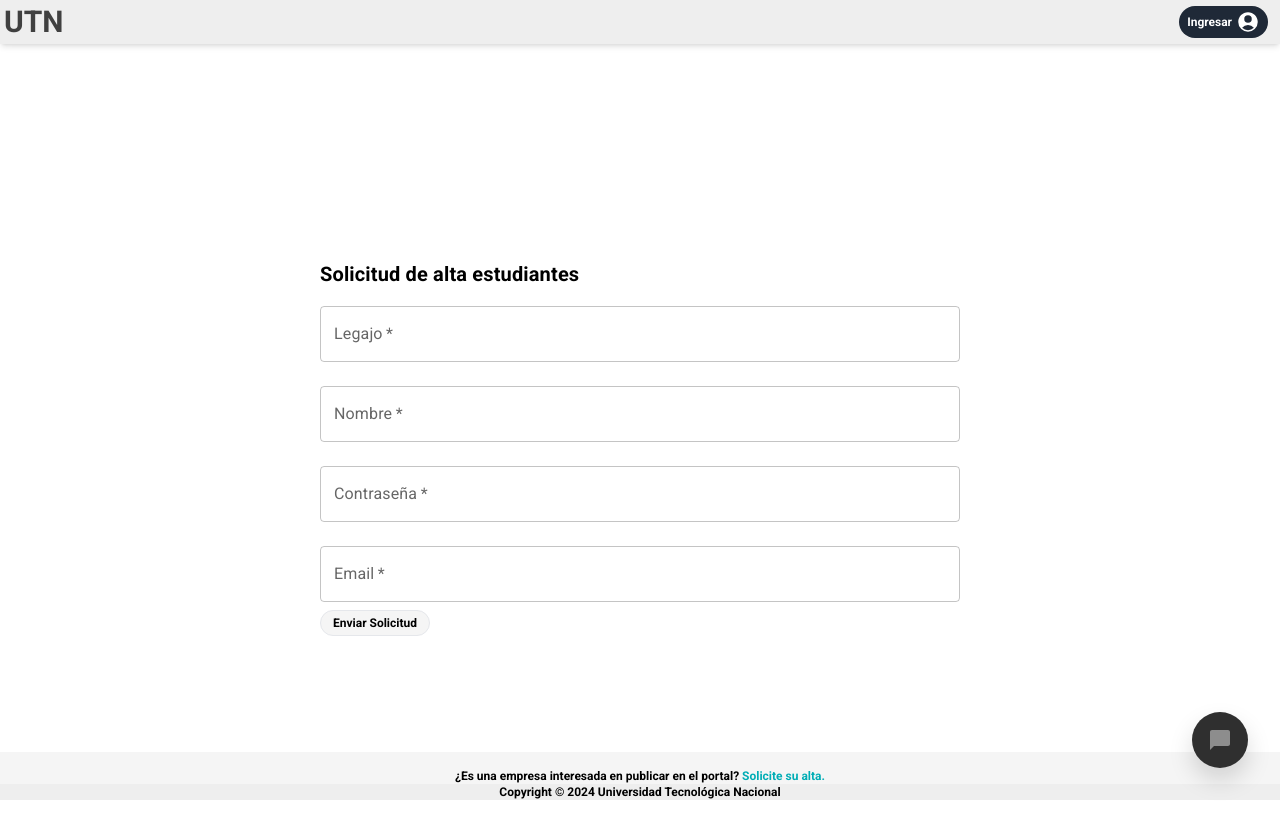
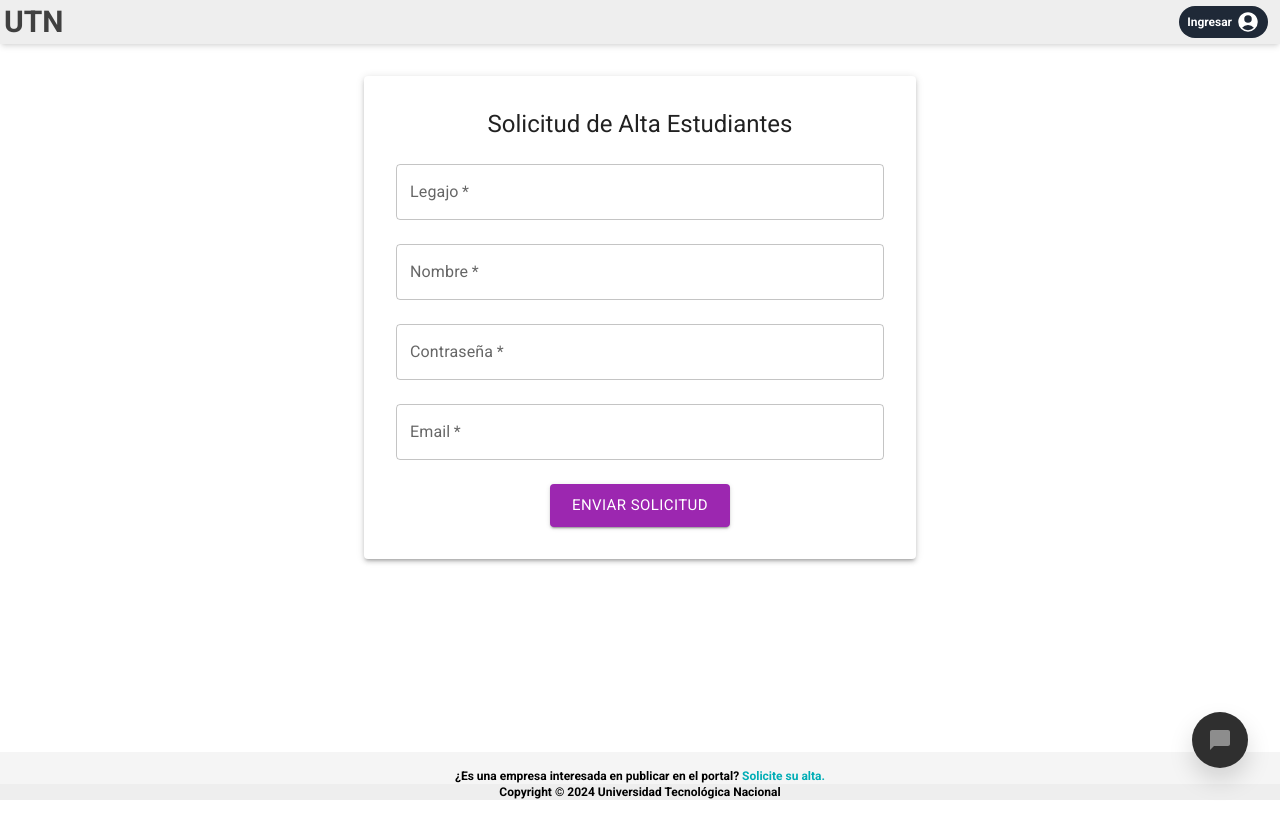
Before and after one commit to salinasariel/final-proyect-frontend, a React (Vite) app in the folder pps_front/: page /createstudent in a window 1280 px wide. Shown: the top 838 px of the page. After the commit the page ends 800 px from the top, so only its background shows below. Built offline with nearby package versions, Linux system fonts and the light colour scheme.

Commit message:
validation register

```diff
--- a/pps_front/src/components/ProfileData.jsx
+++ b/pps_front/src/components/ProfileData.jsx
@@ -5,11 +5,7 @@ import useTokenData from "../hooks/useTokenData";
 import ChangeUserPicture from "./ChangeUserPicture";
 import { AuthContext } from "../AuthProvider";
 import {
-  Avatar,
   Typography,
-  Fab,
-  Divider,
-  Link,
   Dialog,
   DialogTitle,
   DialogContent,
@@ -22,11 +18,19 @@ import {
   Radio,
   FormControl,
   FormLabel,
+  MenuItem,
 } from "@mui/material";
 
 import { useState, useEffect, useContext } from "react";
 import { useNavigate } from "react-router-dom";
 import Footer from "./Footer";
+
+const LISTA = [
+  { value: "dni", label: "DNI" },
+  { value: "pasaporte", label: "Pasaporte" },
+  { value: "cedula", label: "Cédula de identidad" },
+  {value: "Libreta Civica", label: "LC"},
+];
 
 const ProfileData = () => {
   const { isLoggedIn } = useContext(AuthContext);
@@ -312,12 +316,12 @@ const ProfileData = () => {
                   required
                   select
                 >
-                  {/*aca se agrega las opciones para el tipo de documento
+                  {/*aca se agrega las opciones para el tipo de documento*/}
                   {LISTA.map((option) => (
-                    <option key={option.value} value={option.value}>
+                    <MenuItem key={option.value} value={option.value}>
                       {option.label}
-                    </option>
-                  ))}*/}
+                    </MenuItem>
+                  ))}
                 </TextField>
               </Grid>
               <Grid item xs={8}>
@@ -352,24 +356,24 @@ const ProfileData = () => {
                 name="row-radio-buttons-group"
               >
                 <FormControlLabel
-                  value=""
+                  value="Soltero"
                   control={<Radio color="secondary" />}
                   label="Soltero"
                 />
                 <FormControlLabel
-                  value=""
+                  value="Casado"
                   control={<Radio color="secondary" />}
                   label="Casado"
                 />
                 <FormControlLabel
-                  value=""
+                  value="Divorciado"
                   control={<Radio color="secondary" />}
                   label="Divorciado"
                 />
                 <FormControlLabel
-                  value=""
+                  value="Viudo"
                   control={<Radio color="secondary" />}
-                  label="viudo"
+                  label="Viudo"
                 />
               </RadioGroup>
             </FormControl>
--- a/pps_front/src/pages/CreateStudent.jsx
+++ b/pps_front/src/pages/CreateStudent.jsx
@@ -1,5 +1,5 @@
 import { useState } from "react";
-import { TextField, Button, Typography } from "@mui/material";
+import { TextField, Button, Typography, Box, Paper, Container } from "@mui/material";
 import Header from "../components/Header";
 import Footer from "../components/Footer";
 import api from "../api";
@@ -14,6 +14,20 @@ const CreateStudent = () => {
 
   const handleSubmit = async (e) => {
     e.preventDefault();
+
+    if (!fileNumber.match(/^\d{5}$/)) {
+      toast.error("El número de legajo debe tener exactamente 5 caracteres numéricos.");
+      return;
+    }
+
+    const passwordPattern = /^(?=.*[a-z])(?=.*[A-Z])(?=.*\d).{7,}$/;
+    if (!password.match(passwordPattern)) {
+      toast.error(
+        "La contraseña debe tener al menos 7 caracteres, 1 letra mayúscula, 1 letra minúscula y 1 número."
+      );
+      return;
+    }
+
     const studentData = {
       email: email,
       password: password,
@@ -36,65 +50,78 @@ const CreateStudent = () => {
   return (
     <>
       <Header />
-      <div className="flex flex-col items-center justify-center min-h-screen">
-        <div className="max-w-[50%]">
+      <Container component="main" maxWidth="sm">
+        <Paper elevation={3} style={{ padding: '2rem', marginTop: '2rem' }}>
+          <Typography variant="h5" component="h1" align="center" gutterBottom>
+            Solicitud de Alta Estudiantes
+          </Typography>
           <form onSubmit={handleSubmit}>
-            <Typography variant="h6" style={{ paddingTop: "5px" }}>
-              <b>Solicitud de alta estudiantes</b>
-            </Typography>
             <TextField
               id="fileNumber"
+              label="Legajo"
+
               margin="normal"
-              label="Legajo"
               required
               fullWidth
               variant="outlined"
               color="secondary"
               value={fileNumber}
               onChange={(e) => setFileNumber(e.target.value)}
+
             />
             <TextField
               id="name"
+              label="Nombre"
+
               margin="normal"
-              label="Nombre"
               required
               fullWidth
               variant="outlined"
               color="secondary"
               value={name}
               onChange={(e) => setName(e.target.value)}
+              inputProps={{ minLength: 3, maxLength: 30 }}
             />
             <TextField
               id="password"
-              margin="normal"
               label="Contraseña"
               type="password"
+
+              margin="normal"
               required
               fullWidth
               variant="outlined"
               color="secondary"
               value={password}
               onChange={(e) => setPassword(e.target.value)}
+              inputProps={{ minLength: 7 }}
             />
             <TextField
               id="email"
+              label="Email"
+              type="email"
+
+              margin="normal"
+              required
+              fullWidth
               variant="outlined"
-              label="Email"
-              fullWidth
-              required
-              margin="normal"
+              color="secondary"
               value={email}
               onChange={(e) => setEmail(e.target.value)}
             />
-            <button
-              type="submit"
-              className="rounded-2xl border bg-neutral-100 px-3 py-1 text-xs font-semibold   // dark:bg-neutral-800  dark:text-gray-50 dark:border-0 "
-            >
-              Enviar Solicitud
-            </button>
+            <Box textAlign="center" mt={2}>
+              <Button
+                type="submit"
+                variant="contained"
+                color="secondary"
+                size="large"
+              >
+                Enviar Solicitud
+              </Button>
+            </Box>
           </form>
-        </div>
-      </div>
+        </Paper>
+      </Container>
       <Footer youarenterprise={true} moreinfo={true} />
     </>
   );
```
